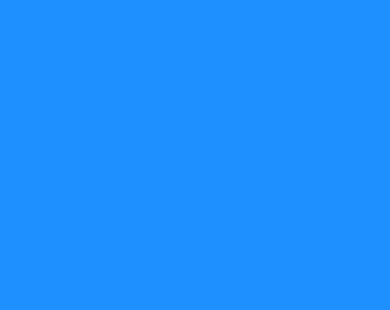
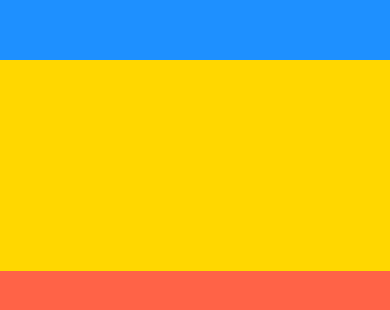
Before and after one commit to zahid2022skipq/dimensions, a React Native app: screen / in a window 390 px wide. Shown: the part 362-672 px from the top of the page. Built offline with nearby package versions, Linux system fonts and the light colour scheme.

Commit message:
understanding flex box

```diff
--- a/App.js
+++ b/App.js
@@ -8,9 +8,9 @@ export default function App() {
         flex: 1,
       }}
     >
-      <View style={{ backgroundColor: "dodgerblue", flex: 1 }} />
-      <View style={{ backgroundColor: "dodgerblue", flex: 1 }} />
-      <View style={{ backgroundColor: "dodgerblue", flex: 1 }} />
+      <View style={{ backgroundColor: "dodgerblue", flex: 2 }} />
+      <View style={{ backgroundColor: "gold", flex: 1 }} />
+      <View style={{ backgroundColor: "tomato", flex: 1 }} />
     </View>
   );
 }
```
